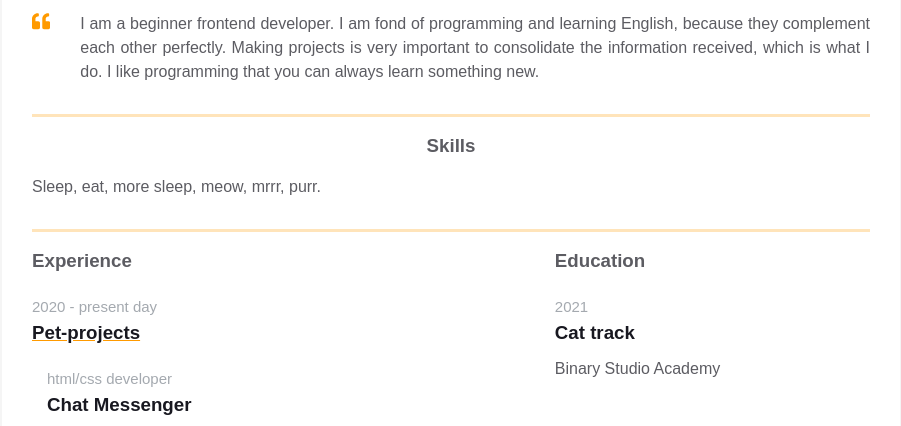
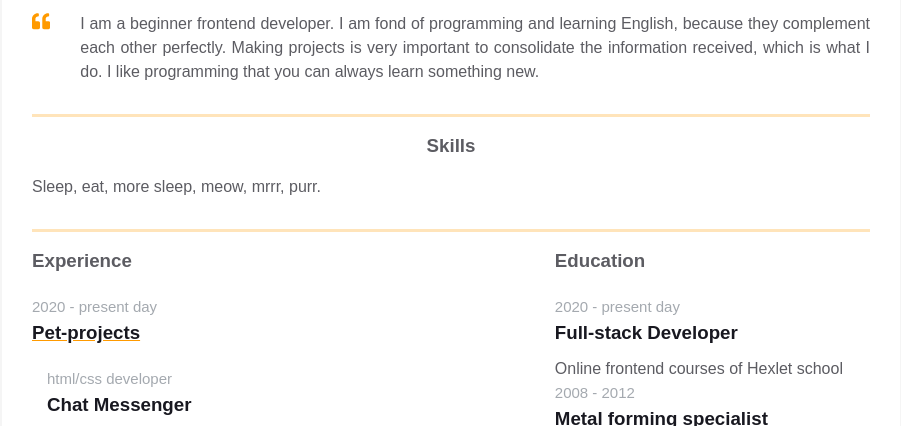
Before and after one commit to DmitriyK/homepage, a plain HTML site: page index.html in a window 1280 px wide. Shown: the part 350-776 px from the top of the page, without its empty margins (189-1090 px from the left). Drawn offline with Linux system fonts and the light colour scheme.

Commit message:
Updated additional-info education. Added new education-university

```diff
--- a/index.html
+++ b/index.html
@@ -152,9 +152,14 @@
                 <div class="additional-info__education">
                   <h3 class="additional-info__education-header">Education</h3>
                   <div class="additional-info__education-university">
-                    <span class="additional-info__education-university-durability">2021</span>
-                    <h3 class="additional-info__education-university-speciality">Cat track</h3>
-                    <p class="additional-info__education-university-name">Binary Studio Academy</p>
+                    <span class="additional-info__education-university-durability">2020 - present day</span>
+                    <h3 class="additional-info__education-university-speciality">Full-stack Developer</h3>
+                    <p class="additional-info__education-university-name">Online frontend courses of Hexlet school</p>
+                  </div>
+                  <div class="additional-info__education-university">
+                    <span class="additional-info__education-university-durability">2008 - 2012</span>
+                    <h3 class="additional-info__education-university-speciality">Metal forming specialist</h3>
+                    <p class="additional-info__education-university-name">National Metallurgical Academy of Ukraine</p>
                   </div>
                 </div>
 
```
